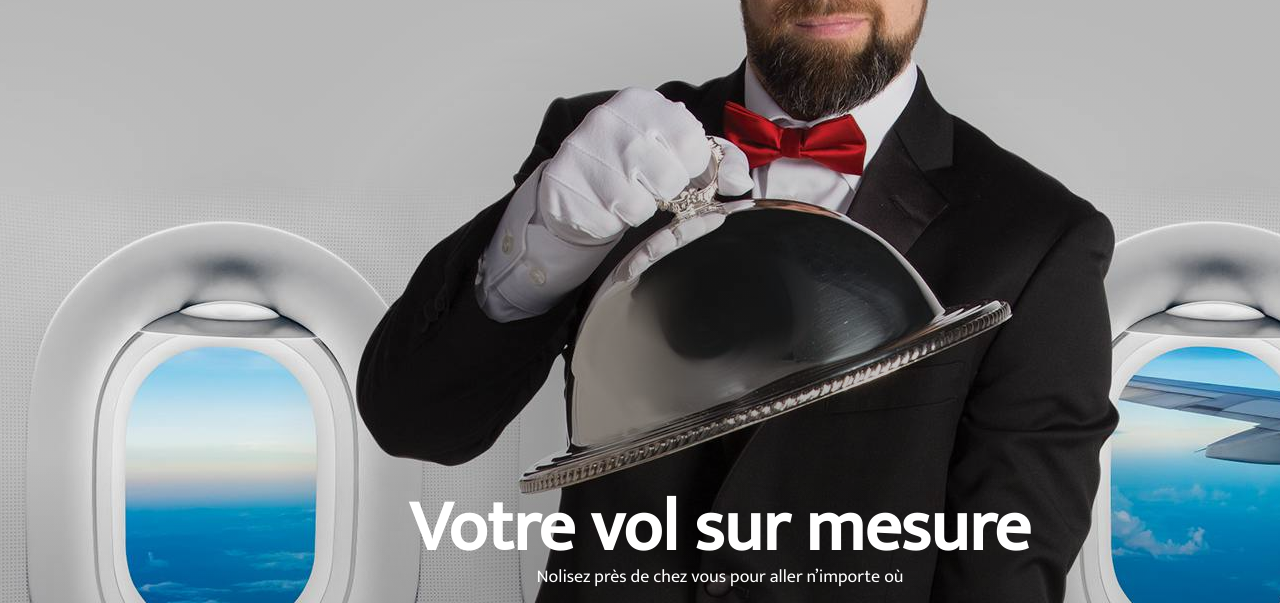
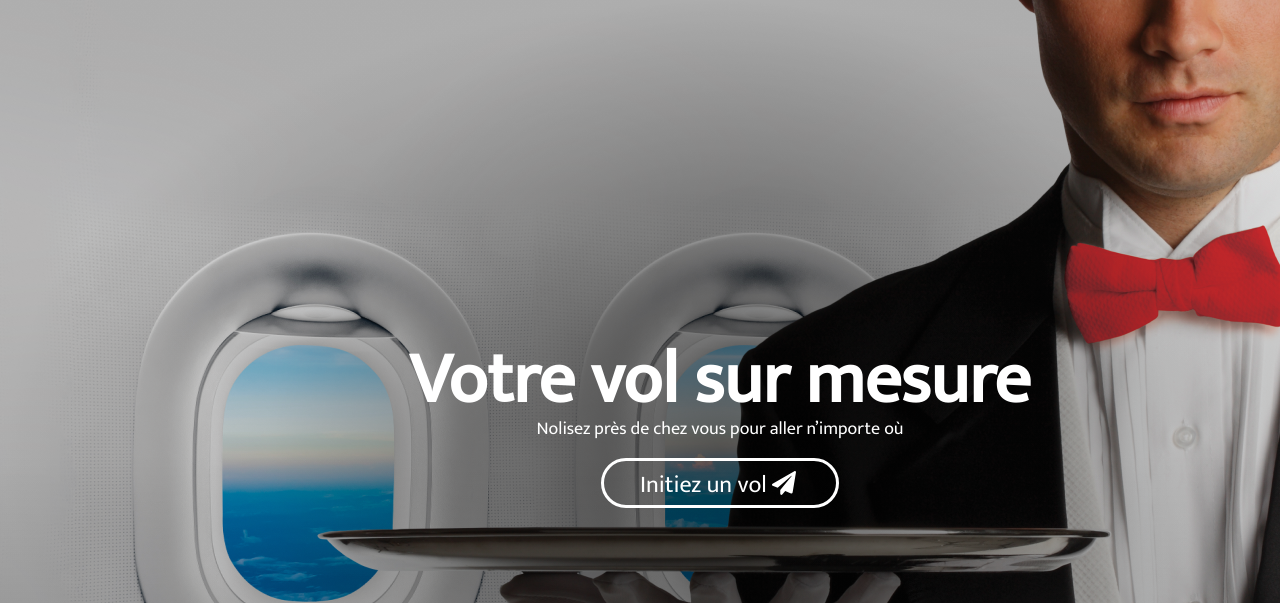
Before and after one commit to shawnmcla/shawnmcla.github.io, a plain HTML site: page edgarddemo/index.html in a window 1280 px wide. Shown: the part 173-776 px from the top of the page. Drawn offline with Linux system fonts and the light colour scheme.

Commit message:
hero adjustments

```diff
--- a/edgarddemo/static/css/styles.css
+++ b/edgarddemo/static/css/styles.css
@@ -243,15 +243,29 @@ header .cta-banner .close .btn-close {
 ***************************************/
 
 .jumbotron {
-    background: linear-gradient(180deg, rgba(0, 0, 0, 0) 50.79%, rgba(0, 0, 0, 0.33) 100%), radial-gradient(452.00px at 50% 50%, rgba(0, 0, 0, 0.35) 0%, rgba(0, 0, 0, 0.06) 100%), url("../img/bg-home.jpg");
-    background-position: center;
     width: 100%;
     height: 900px;
+    background-repeat: no-repeat;
 }
 
 .jumbotron-content {
     margin: 0 auto;
     transform: translateY(472px);
+}
+
+@media screen and (max-width: 1800px) {
+    .jumbotron {
+        background: linear-gradient(180deg, rgba(0, 0, 0, 0) 50.79%, rgba(0, 0, 0, 0.33) 100%), radial-gradient(452.00px at 50% 50%, rgba(0, 0, 0, 0.35) 0%, rgba(0, 0, 0, 0.06) 100%), url("../img/hero.png");
+    }
+    .jumbotron-content {
+        transform: translateY(324px);
+    }
+}
+
+@media screen and (min-width: 1801px) {
+    .jumbotron {
+        background: linear-gradient(180deg, rgba(0, 0, 0, 0) 50.79%, rgba(0, 0, 0, 0.33) 100%), radial-gradient(452.00px at 50% 50%, rgba(0, 0, 0, 0.35) 0%, rgba(0, 0, 0, 0.06) 100%), url("../img/hero-lg.png");
+    }
 }
 
 .jumbotron h1 {
```
Also changed, not shown: edgarddemo/static/img/hero.png (added), 1 other file.
